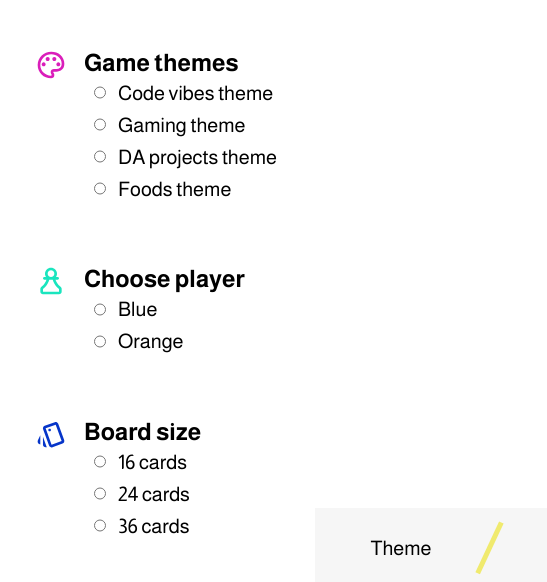
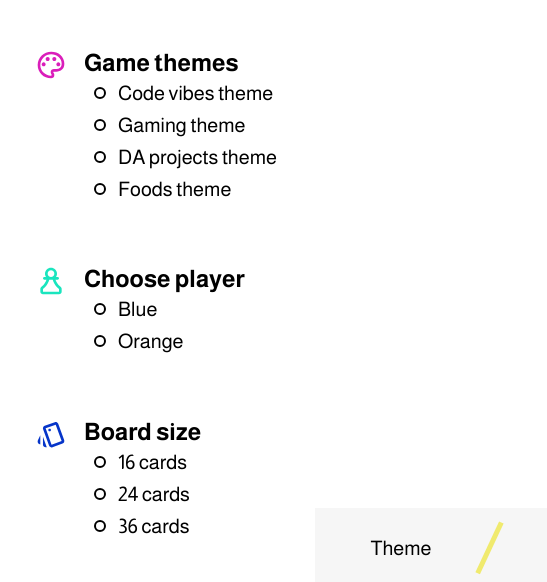
Before and after one commit to Kyrylo-Novikov/Memory, a website built with Vite: page src/index.html in a window 1280 px wide. Both pictures are taken after a click on the button "Play". Shown: the part 145-727 px from the top of the page, 135-682 px from the left. Built offline with nearby package versions, Linux system fonts and the light colour scheme.

Commit message:
refactor(styles): reset input appearance to none

```diff
--- a/src/styles/partials/base/_resets.scss
+++ b/src/styles/partials/base/_resets.scss
@@ -11,3 +11,7 @@ a {
 fieldset {
   border: none;
 }
+
+input {
+  appearance: none;
+}
```
